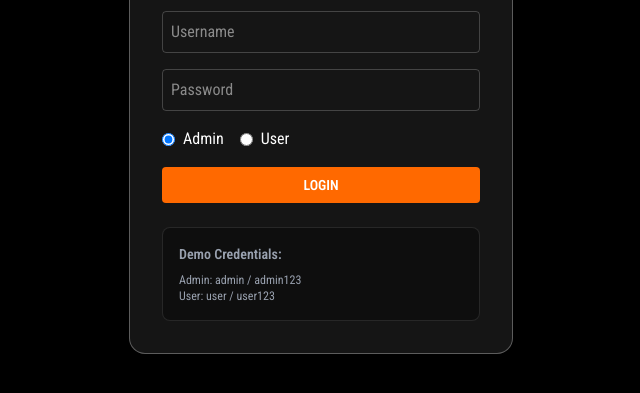
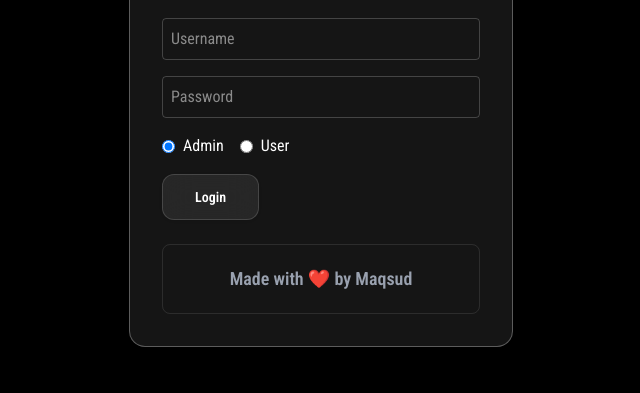
Before and after one commit to maqsud8585/Mess-Accounta, a plain HTML site: page authen.html in a window 1280 px wide. Shown: the part 311-704 px from the top of the page, without its empty margins (319-959 px from the left). Drawn offline with nearby package versions, Linux system fonts and the light colour scheme.

Commit message:
changes in design of authentication

```diff
--- a/authen.html
+++ b/authen.html
@@ -46,17 +46,15 @@
       </div>
 
       <button onclick="login()"
-        class="w-full bg-orange-500 hover:bg-orange-400 text-white uppercase text-sm font-semibold px-4 py-2 rounded">
+        class="bg-[#FFFFFF]/8 cursor-pointer backdrop-blur-lg border text-white border-[#FFFFFF]/15 shadow  hover:bg-[#FFFFFF]/12 text-sm font-semibold px-8 py-3 rounded-xl">
         Login
       </button>
 
       <p id="errorMsg" class="text-red-500 text-center text-sm mt-3 hidden">Invalid username or password!</p>
 
       <!-- Demo Credentials -->
-      <div class="mt-6 p-4 bg-black/30 rounded-lg border border-white/10">
-        <p class="text-gray-400 text-sm font-semibold mb-2">Demo Credentials:</p>
-        <p class="text-gray-400 text-xs">Admin: admin / admin123</p>
-        <p class="text-gray-400 text-xs">User: user / user123</p>
+      <div class="mt-6 p-5  rounded-lg border border-white/10">
+        <p class="text-gray-400 text-center text-lg font-semibold">Made with <span>❤️</span> by Maqsud</p>
       </div>
     </div>
   </div>
```
